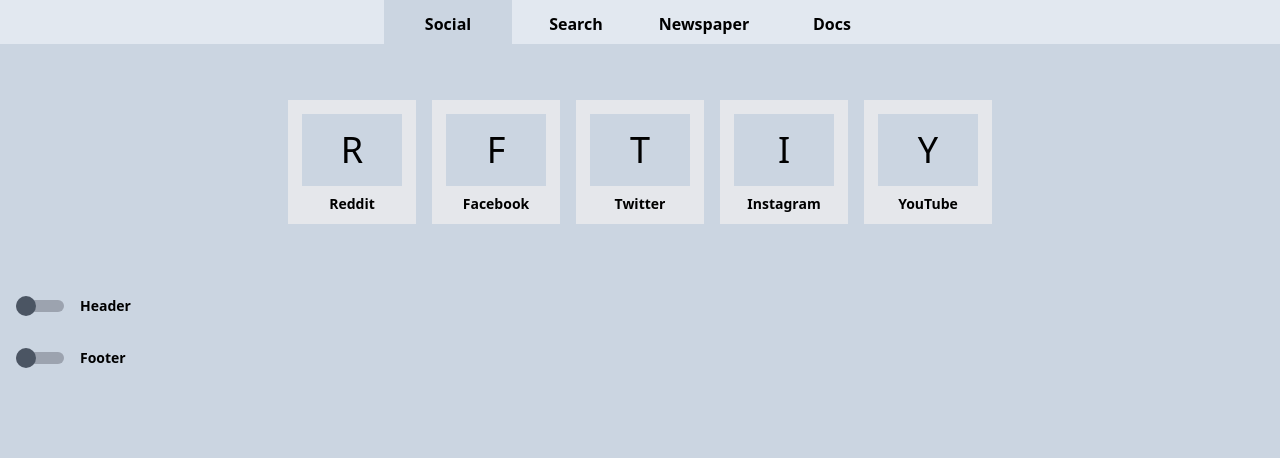
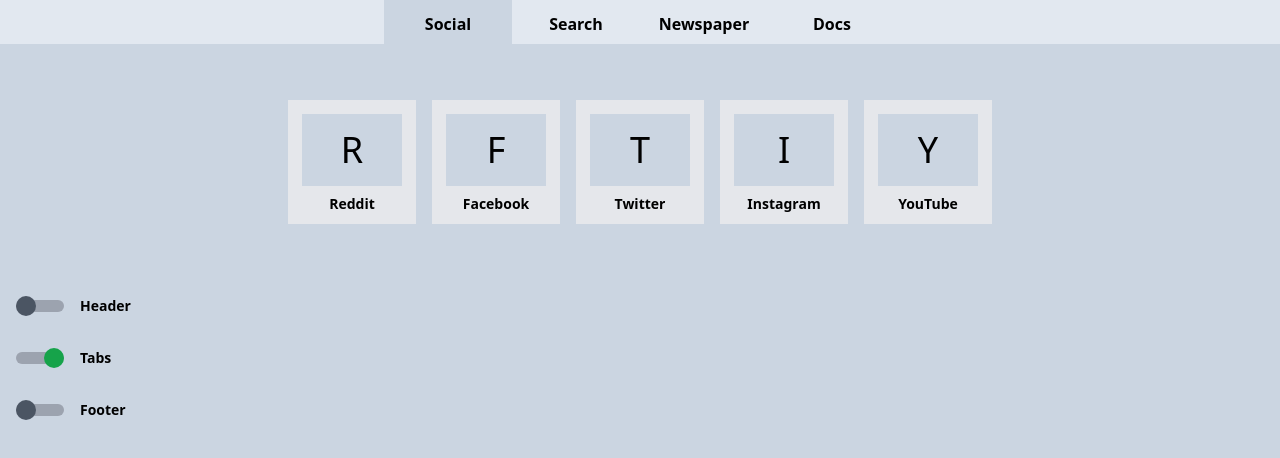
Before and after one commit to reactry/newtab, a React (Create React App) app: page / in a window 1280 px wide. Shown: the top 458 px of the page. Built offline with nearby package versions, Linux system fonts and the light colour scheme.

Commit message:
Now TopTabBar can be toggled

```diff
--- a/src/Main/Main.js
+++ b/src/Main/Main.js
@@ -1,6 +1,8 @@
 import ShowToggle from './ShowToggle';
 import TopTabBar from './TopTabBar';
 import Tab from './Tab';
+
+import React from 'react';
 
 
 
@@ -11,20 +13,27 @@
 	currentTabIndex, setCurrentTabIndex
 }) {
 
+	let [showTopTabBar, setShowTopTabBar] = React.useState(true);
+
 	let topTabBarProps = {
-		tabData, currentTabIndex, setCurrentTabIndex
+		tabData, currentTabIndex, setCurrentTabIndex, showTopTabBar
 	};
 
 	return (
 		<div className="Main min-h-screen bg-slate-300">
 			<TopTabBar {...topTabBarProps} />
 			<Tab {...tabData[currentTabIndex]} />
+			<div>
 				<ShowToggle title="Header"
 					show={showHeader}
 					setShow={setShowHeader} />
+				<ShowToggle title="Tabs"
+					show={showTopTabBar}
+					setShow={setShowTopTabBar} />
 				<ShowToggle title="Footer"
 					show={showFooter}
 					setShow={setShowFooter} />
 			</div>
+		</div>
 	);
 }
--- a/src/Main/ShowToggle.js
+++ b/src/Main/ShowToggle.js
@@ -16,7 +16,7 @@
 
 	return (
 		<div className="ShowToggle px-2 py-2 flex">
-			<div className="px-2 py-3 cursor-pointer rounded-md duration-300 hover:bg-gray-200 focus:bg-gray-200"
+			<div className="px-2 py-3 cursor-pointer rounded-md outline-none duration-300 hover:bg-gray-200 focus:bg-gray-200"
 				onClick={(e) => setShow(!show)} tabIndex="0"
 				onKeyDown={handleKeyPress}>
 				<div className="bg-gray-400 w-12 h-3 rounded-full">
--- a/src/Main/TopTabBar.js
+++ b/src/Main/TopTabBar.js
@@ -2,8 +2,10 @@
 
 
 export default function TopTabBar ({
-	tabData, currentTabIndex, setCurrentTabIndex
+	tabData, currentTabIndex, setCurrentTabIndex, showTopTabBar
 }) {
+
+	if (!showTopTabBar) return null;
 
 	let tabBarItems = tabData.map((v, i) => {
 		let itemClass = "basis-full";
```
Lines whose indentation alone changed are shown as unchanged.
